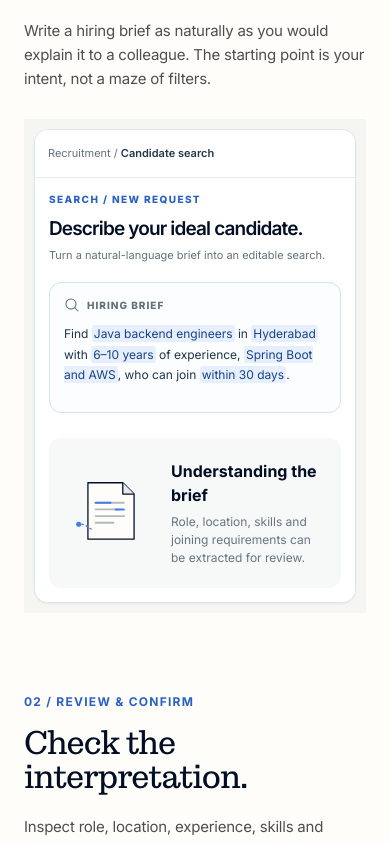
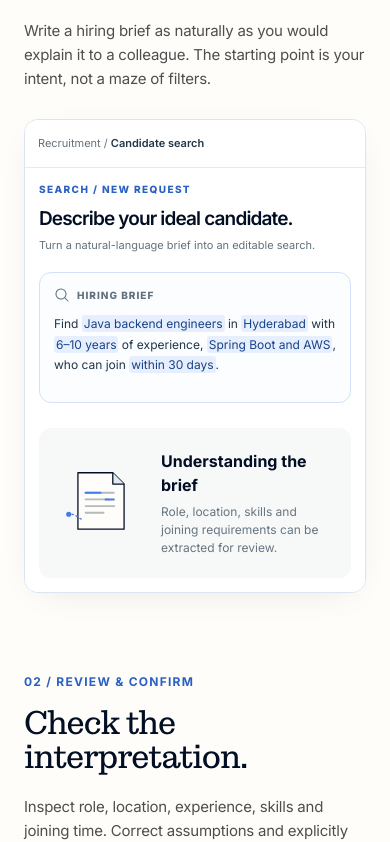
Before and after one commit to ThunderKhan/pareto, a Next.js app in the folder frontend/: page / in a window 390 px wide. Shown: the part 3028-3870 px from the top of the page. Built offline with nearby package versions, Linux system fonts and the light colour scheme.

Commit message:
style(homepage): remove legacy gray framing from alternating feature visuals

```diff
--- a/frontend/src/components/marketing/home-v2.css
+++ b/frontend/src/components/marketing/home-v2.css
@@ -244,8 +244,8 @@
 @media (max-width: 359px) {
   .v2-how .v2-container { width: calc(100% - 36px); }
 }
-.v2-story-media { padding: 20px; min-width: 0; background: #f5f5f2; display: flex; align-items: center; }
-.v2-story-media .v2-workspace { grid-template-columns: 145px minmax(0,1fr); min-height: 452px; box-shadow: 0 1px 2px #020e2410; }
+
+
 .v2-story-media .v2-workspace-rail { padding-inline: 9px; }
 .v2-story-media .v2-workspace-content { padding: 20px; }
 .v2-story-media .v2-window-heading h3 { font-size: 19px; }
@@ -433,7 +433,7 @@
   .v2-contrast { grid-template-columns: 1fr; }
   .v2-contrast > div { padding: 28px; }
   .v2-contrast h3 { font-size: 32px; }
-  .v2-story-media { padding: 15px; }
+
   .v2-preview-content { padding: 25px 21px; }
   .v2-source-person, .v2-similar-compare { padding: 27px; }
   .v2-trust-grid { grid-template-columns: 1fr; }
@@ -471,7 +471,7 @@
   .v2-section { padding-block: 75px; }
   .v2-section-intro { gap: 15px; margin-bottom: 38px; }
   .v2-contrast > div { padding: 23px; }
-  .v2-story-media { padding: 10px; }
+
   .v2-story-media .v2-workspace { grid-template-columns: 1fr; }
   .v2-story-media .v2-workspace-rail { display: none; }
   .v2-story-media .v2-workspace-content { padding: 14px; }
```
